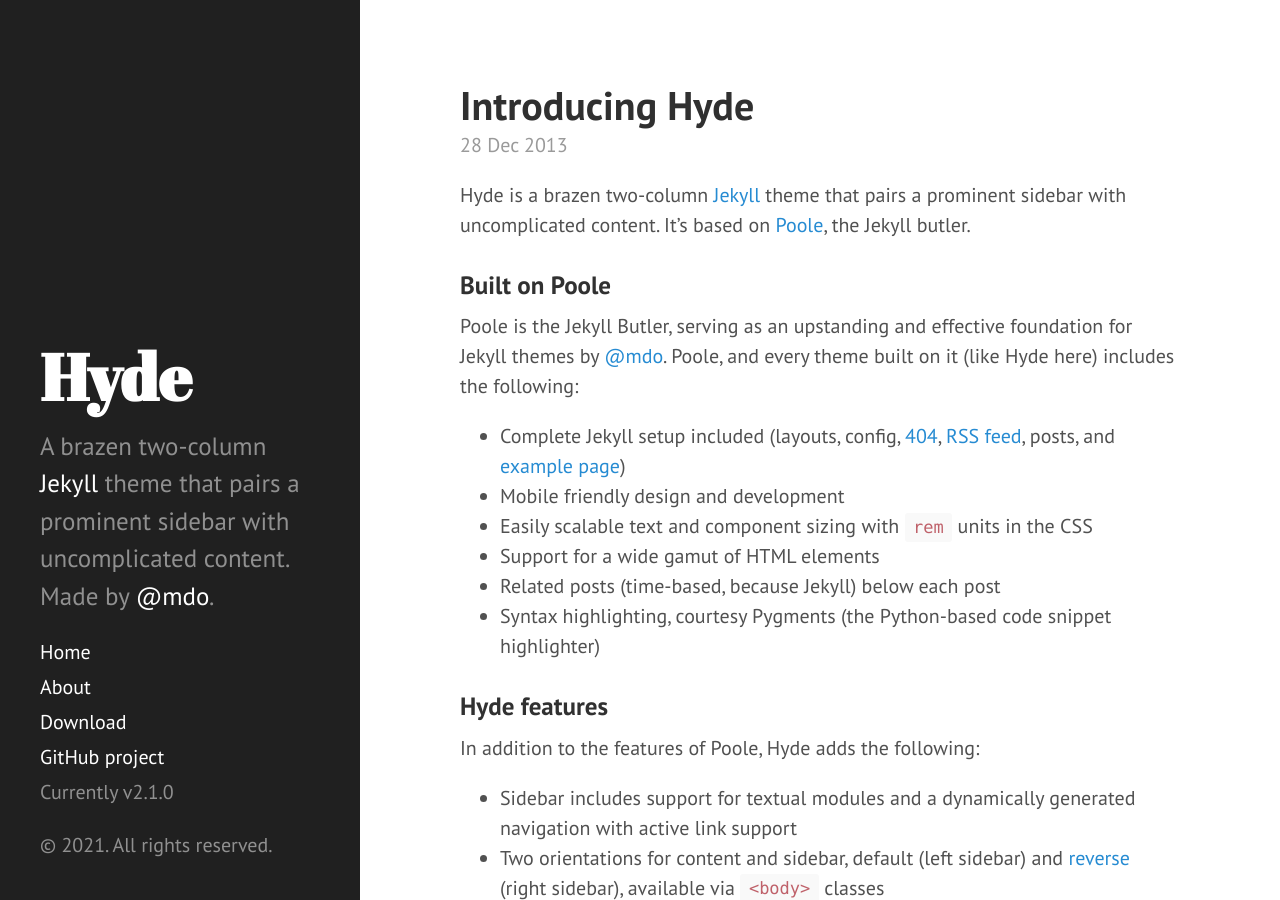
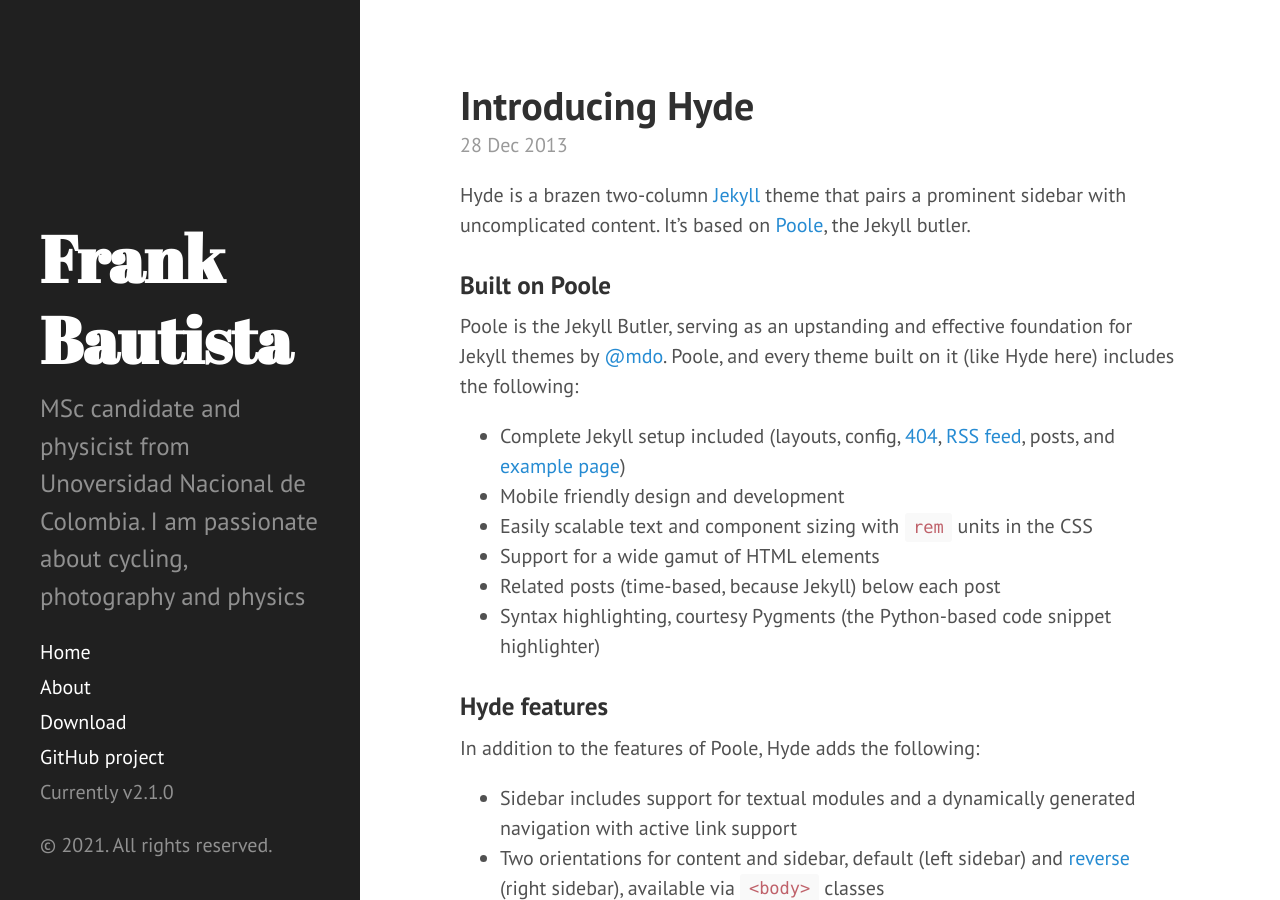
Before and after one commit to fjbautistas/fjbautistas.github.io, a Jekyll site: the page built from index.html, in a window 1280 px wide and 900 px high. Built offline with Jekyll 4.4.1, drawn with Linux system fonts in a browser that asks for light colours; Markdown is read by kramdown in place of the engine named in the settings; the list of posts is cut into pages by our own code.

Commit message:
Update _config.yml

```diff
--- a/_config.yml
+++ b/_config.yml
@@ -6,10 +6,10 @@ highlighter:      pygments
 permalink:        pretty
 
 # Setup
-title:            Hyde
+title:            Frank Bautista
 tagline:          'A Jekyll theme'
-description:      'A brazen two-column <a href="http://jekyllrb.com" target="_blank">Jekyll</a> theme that pairs a prominent sidebar with uncomplicated content. Made by <a href="https://twitter.com/mdo" target="_blank">@mdo</a>.'
-url:              http://hyde.getpoole.com
+description:      'MSc candidate and physicist from Unoversidad Nacional de Colombia. I am passionate about cycling, photography and physics'
+url:              https://github.com/fjbautistas/fjbautistas.github.io/
 baseurl:          /
 
 author:
```
